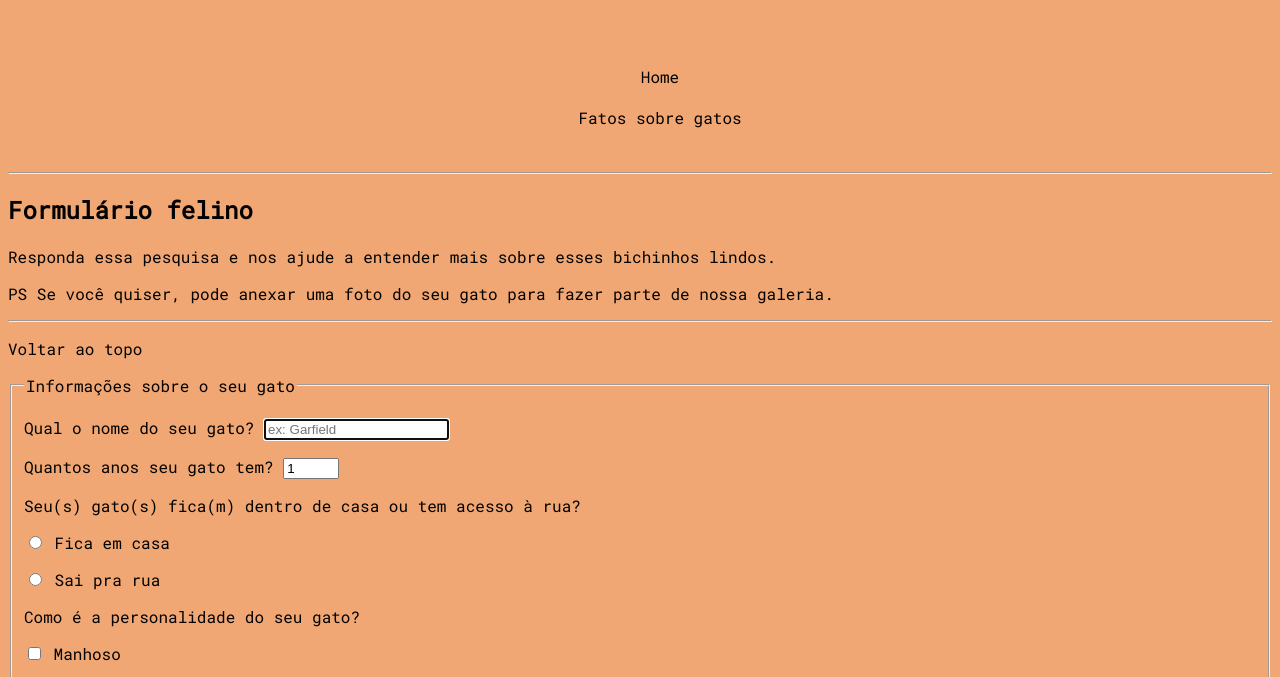
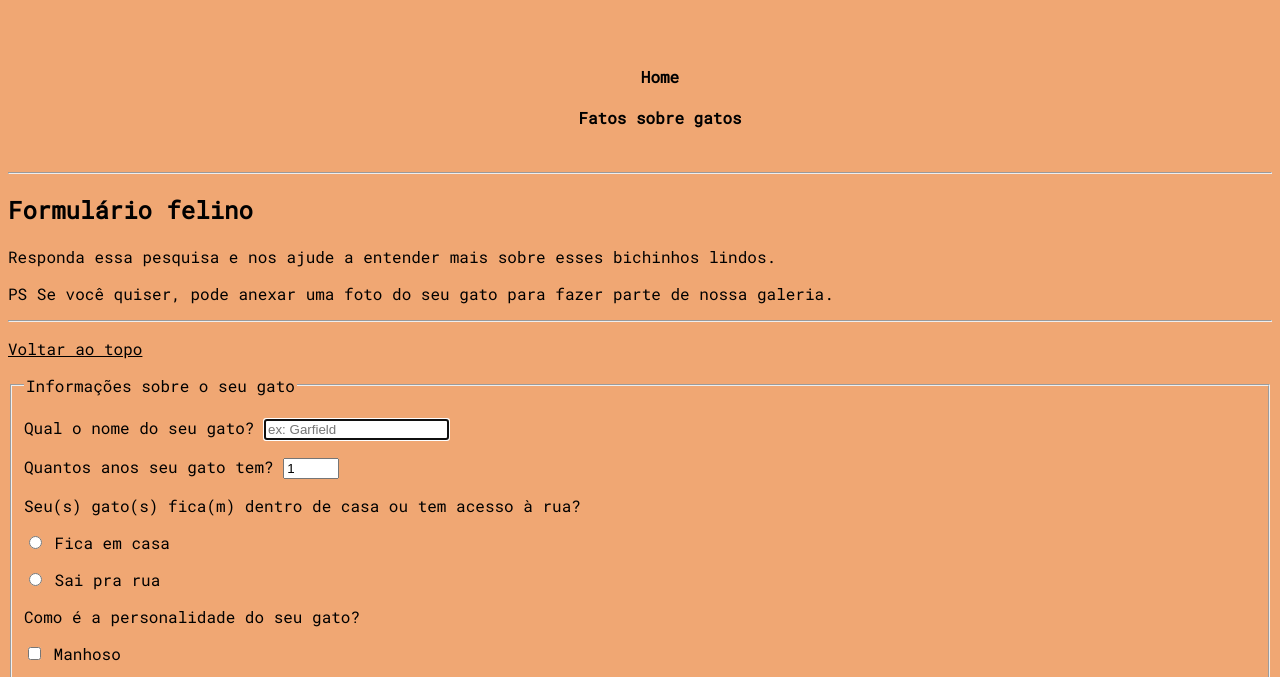
Before and after one commit to Yan-Skywalker/test_g, a plain HTML site: page formulario_felino.html in a window 1280 px wide. Shown: the part 111-788 px from the top of the page. Drawn offline with Linux system fonts and the light colour scheme.

Commit message:
Update formulario_felino.html

```diff
--- a/formulario_felino.html
+++ b/formulario_felino.html
@@ -13,10 +13,10 @@
         <nav aria-label="navegação primária" class="bt-header">
             <ul id="lista">
                 <li>
-                    <a href="./index.html">Home</a>
+                    <a href="./index.html"><strong>Home</strong></a>
                 </li>
                 <li>
-                    <a href="#fatos">Fatos sobre gatos</a>
+                    <a href="./index.html#fatos"><strong>Fatos sobre gatos</strong></a>
                 </li>
             </ul>
         </nav>
@@ -28,7 +28,9 @@
             <p>Responda essa pesquisa e nos ajude a entender mais sobre esses bichinhos lindos.</p>
             <p>PS Se você quiser, pode anexar uma foto do seu gato para fazer parte de nossa galeria.</p>
             <hr>
-            <p>Voltar ao topo</p>
+            <a href="./formulario_felino.html">
+                <p>Voltar ao topo</p>
+            </a>
             <form action="">
                 <fieldset>
                     <legend>
```
